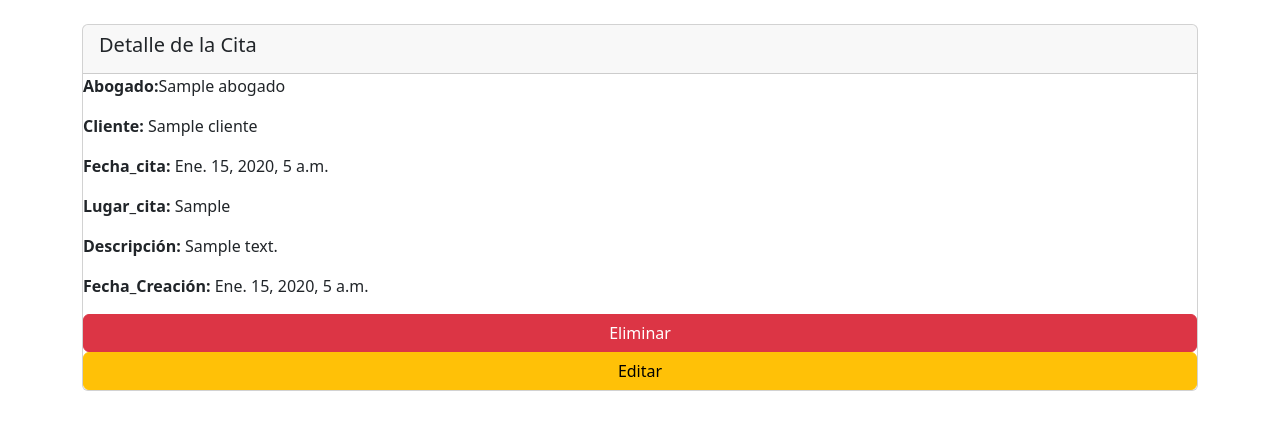
After one commit to Fernando252/consultorio, a Django app: page /cita/1/ in a window 1280 px wide. The commit adds this page. Shown: the top 430 px of the page. Run offline with Django 3.2, Linux system fonts and the light colour scheme; tables that the repository leaves empty hold one stand-in row (values such as "Sample post"); some libraries are stand-ins or nearby versions.

Commit message:
crud_cita

```diff
--- a/consultorio/templates/index.html
+++ b/consultorio/templates/index.html
@@ -44,7 +44,7 @@
                 <div class="card-body">
                     <h5 class="card-title">Citas</h5>
                     <p class="card-text">Lista de citas .</p>
-                    <a href="{% url 'citas_t' %}" class="btn btn-primary">Ir</a>
+                    <a href="{% url 'lista_citas' %}" class="btn btn-primary">Ir</a>
                 </div>
 
             </div>
--- /dev/null
+++ b/consultorio/templates/ver_cita.html
@@ -0,0 +1,36 @@
+{% extends 'base.html' %}
+
+{% block content %}
+<!DOCTYPE html>
+<html lang="es">
+<head>
+    <title>Detall de la cita</title>
+</head>
+<body>
+    <div class="container mt-4">
+        <div class="card">
+                <div class="card-header">
+
+                        <h5 class="card-title">Detalle de la Cita</h5>
+
+                </div>
+
+                <p class="card-text"><strong>Abogado:</strong>{{ cita.abogado }}</p>
+                <p class="card-text"><strong>Cliente:</strong> {{ cita.cliente }}</p>
+                <p class="card-text"><strong>Fecha_cita:</strong> {{ cita.fecha_cita }}</p>
+                <p class="card-text"><strong>Lugar_cita:</strong> {{ cita.lugar_cita }}</p>
+                <p class="card-text"><strong>Descripción:</strong> {{ cita.descripcion }}</p>
+                <p class="card-text"><strong>Fecha_Creación:</strong> {{ cita.fecha_creacion }}</p>
+
+
+
+
+
+                <a type="button" href="" class="btn btn-danger">Eliminar</a>
+                <a type="button" href="" class="btn btn-warning">Editar</a>
+
+        </div>
+    </div>
+</body>
+</html>
+{% endblock %}
--- a/consultorio/urls.py
+++ b/consultorio/urls.py
@@ -15,8 +15,7 @@ Including another URLconf
 """
 from django.contrib import admin
 from django.urls import path
-from login.views import CitaListView,registrar_cita,index, ver_casos,casos_abogado,registro_abogado, registro_cliente, login_cliente, subir_documento,citas_clientes, nueva_cita, eliminar_cita
-from login.views import CitaListView,registrar_cita,index, ver_casos,casos_abogado,registro_abogado, registro_cliente, login_cliente, subir_documento,citas_t,citas_clientes
+from login.views import ver_cita,citas_t,CitaListView,registrar_cita,index, ver_casos,casos_abogado,registro_abogado, registro_cliente, login_cliente, subir_documento, nueva_cita, eliminar_cita
 
 
 
@@ -26,30 +25,26 @@ urlpatterns = [
     path('login_cliente/', login_cliente, name='login_cliente'),
 
     path('index/', index, name='index'),
-
     path('citas/', CitaListView.as_view(), name='citas_list'),
+    path('registrar_cita/', registrar_cita, name='registrar_cita'),
 
 
+    path('lista_citas/', citas_t,name="lista_citas"),
+    path('cita/<int:codigo_cita>/', ver_cita, name='ver_cita'),
+    path('eliminar_cita/<int:codigo_cita>/', eliminar_cita, name='eliminar_cita'),
 
-    path('registrar_cita/', registrar_cita, name='registrar_cita'),
 
     path('registrar_cita1/', nueva_cita, name='registrar_cita1'),
-
-    path('eliminar_cita/<int:codigo_cita>', eliminar_cita, name='eliminar'),
-
-
     path('registro_cliente/', registro_cliente, name='registro_cliente'),
     path('registro_abogado/', registro_abogado, name='registro_abogado'),
 
     path('subir_documento/', subir_documento, name='subir_documento'),
 
+
     path('ver_casos/', ver_casos, name='ver_casos'),
     path('caso/<int:codigo_abogado>/', casos_abogado, name="detalle_casos"),
 
-    path('citas_t/', citas_t,name="citas_t"),
 
-
-    path('cita_cliente/<int:codigo_cliente>/', citas_clientes, name="detalle_citas"),
 
 
 
--- a/login/models.py
+++ b/login/models.py
@@ -2,7 +2,8 @@ from django.db import models
 from django.utils import timezone
 from django.contrib.auth.models import User
 from django.contrib.auth.hashers import make_password
-from bootstrap_datepicker_plus.widgets import DateTimePickerInput
+from django.urls import reverse
+
 
 
 class Abogado(models.Model):
@@ -67,8 +68,23 @@ class Cita(models.Model):
     lugar_cita = models.CharField(max_length=255, blank=True, null=True)
     descripcion = models.TextField(blank=True, null=True)
     fecha_creacion = models.DateTimeField(default=timezone.now)
+    def __str__(self):
+        return f'Cita con {self.abogado.nombre} el {self.fecha_cita}'
+
+
     def __str__(self) -> str:
-        return f'Cita con {self.abogado.nombrea} el {self.fecha_cita}'
+        return f'{self.pk} - {self.cliente}'
+
+    def get_absolute_url(self):
+        return reverse('ver_cita', kwargs={'codigo_cita': self.id})
+    def get_edit_url(self):
+        return reverse('editar_citas', kwargs={'codigo_cita': self.id})
+
+    def get_delete_url(self):
+        return reverse('eliminar_cita', kwargs={'codigo_cita': self.id})
+
+
+
 
 
 class Casos(models.Model):
--- a/login/views.py
+++ b/login/views.py
@@ -159,6 +159,7 @@ def citas_clientes(request,codigo_cliente):
     template = "cita_cliente.html"
     return render(request, template, contenido)
 
+
 def nueva_cita(request):
     contenido = {}
     if request.method == 'POST':
@@ -175,12 +176,20 @@ def nueva_cita(request):
     template = 'registrar_cita1.html'
     return render(request, template, contenido)
 
+
 def eliminar_cita(request, codigo_cita):
-    c = {}
-    c['cita'] =  get_object_or_404(Cita, pk=codigo_cita)
-    c['cita'].es_activo = False
-    c['cita'].save()
-    return redirect('citas_t')
+    cita = get_object_or_404(Cita, id=codigo_cita)
+
+    if request.method == 'POST':
+        cita.delete()
+        return redirect('lista_citas')
+    return render(request, 'cita_general.html', {'cita': cita})
+
+def ver_cita(request, codigo_cita):
+   c = {}
+   c['cita'] =  get_object_or_404(Cita, pk=codigo_cita)
+   return render(request, 'ver_cita.html', c)
+
 
 
 
```
Also changed, not shown: consultorio/templates/cita_general.html (+10 -3 lines).
